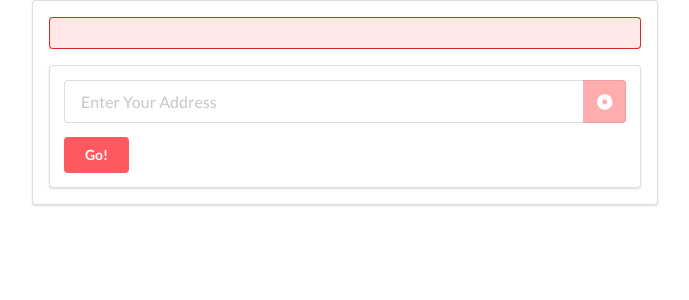
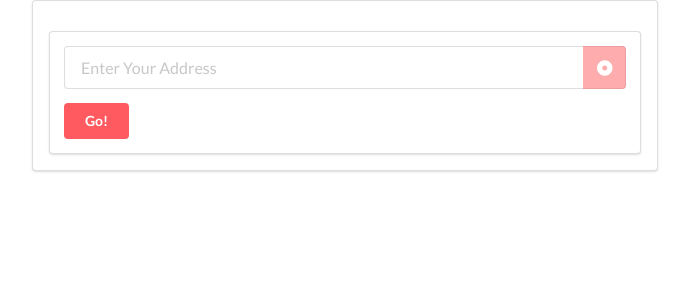
Before and after one commit to olliebs1/googlemaps_vuejs, a Vue app: page /#/ in a window 1280 px wide. Shown: the top 300 px of the page, without its empty margins (295-984 px from the left). Built offline with nearby package versions, Linux system fonts and the light colour scheme.

Commit message:
functionality added to show a box of the errors to users when they occur

```diff
--- a/src/pages/UserLocation.vue
+++ b/src/pages/UserLocation.vue
@@ -2,7 +2,7 @@
     <section class="ui two column centered grid">
         <div class="column">
             <form action="" class="ui segment large form">
-                <div class="ui message red"></div>
+                <div class="ui message red" v-show="error">{{ error }}</div>
                 <div class="ui segment">
                     <div class="field">
                         <div class="ui right icon input large">
@@ -24,6 +24,7 @@ export default {
     data() {
         return {
             address: "",
+            error: "",
         }
     },
     methods: {
@@ -33,11 +34,11 @@ export default {
                         this.getAddressFrom(position.coords.latitude, position.coords.longitude);
                     },
                     error => {
-                        console.log(error.message)
+                        this.error = error.message;
                     }
                 );
             } else {
-                console.log("Your browser does not support geolocation API.");
+                this.error = error.message
             }
         },
         getAddressFrom(lat, long) {
@@ -45,13 +46,13 @@ export default {
             axios.get("https://maps.googleapis.com/maps/api/geocode/json?latlng=" + lat + "," + long + "&key=APIKEY")
                  .then(response => {
                      if(response.data.error_message) {
-                         console.log(response.data.error_message)
+                         this.error = response.data.error_message
                      } else {
                          this.address = response.data.results[0].formatted_address
                      }
                 })
                 .catch(error => {
-                    console.log(error.message)
+                    this.error = error.message
                 })
         }
     }
```
